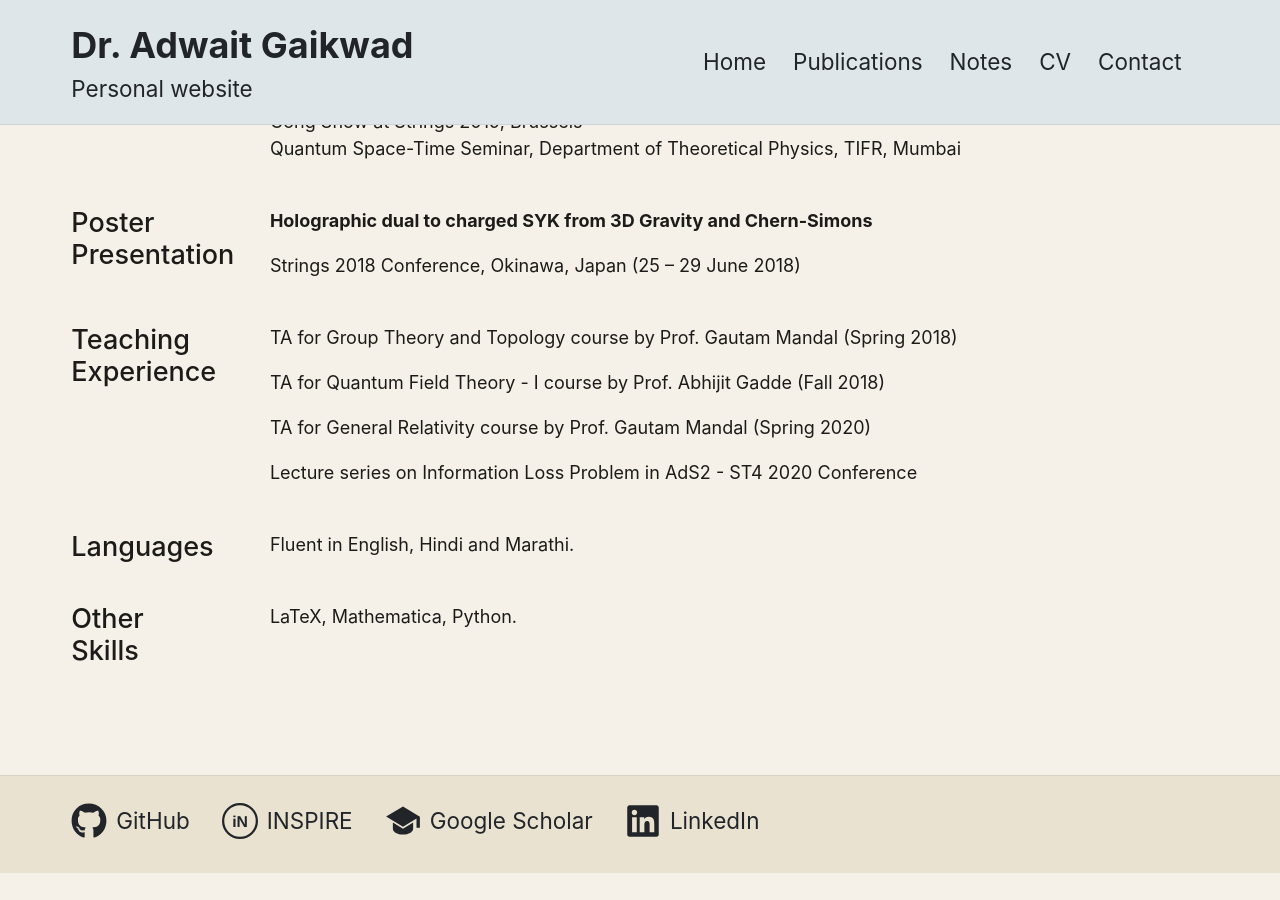
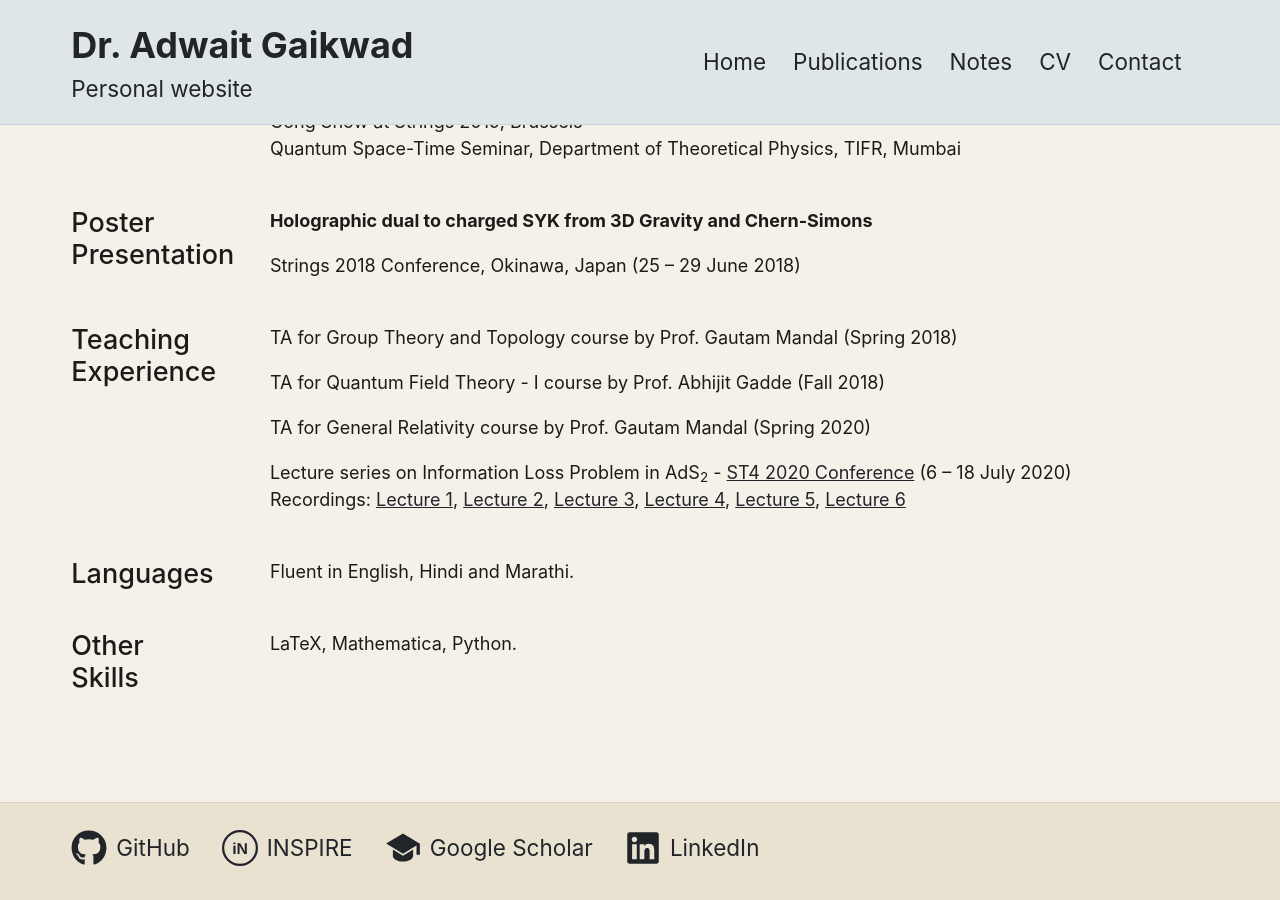
Before and after one commit to AdwaitGa/AdwaitGa.github.io, a Jekyll site: the page built from cv.md, in a window 1280 px wide and 900 px high, scrolled down 1199 px. Built offline with Jekyll 4.4.1, drawn with Linux system fonts in a browser that asks for light colours; before the commit the page ends 2072 px from its top, so only the background shows below that.

Commit message:
CV: link ST4 2020 conference and lecture recordings
Co-Authored-By: Claude Opus 5.5 <noreply@anthropic.com>

```diff
--- a/_data/cv/other.yml
+++ b/_data/cv/other.yml
@@ -6,7 +6,7 @@ teaching:
 - 'TA for Group Theory and Topology course by Prof. Gautam Mandal (Spring 2018)'
 - 'TA for Quantum Field Theory - I course by Prof. Abhijit Gadde (Fall 2018)'
 - 'TA for General Relativity course by Prof. Gautam Mandal (Spring 2020)'
-- 'Lecture series on Information Loss Problem in AdS2 - ST4 2020 Conference'
+- 'Lecture series on Information Loss Problem in AdS<sub>2</sub> - <a href="https://sites.google.com/view/st4-2020/home">ST4 2020 Conference</a> (6 – 18 July 2020)<br>Recordings: <a href="https://youtu.be/jLUdYPZWwFE?t=11063">Lecture 1</a>, <a href="https://youtu.be/1l1QfV5482A">Lecture 2</a>, <a href="https://youtu.be/ihbAvES0gmU?t=6079">Lecture 3</a>, <a href="https://youtu.be/OGWrPJx-DsE?t=11363">Lecture 4</a>, <a href="https://youtu.be/QEpe17WH4vU">Lecture 5</a>, <a href="https://youtu.be/2XK9dqwDA70?t=5839">Lecture 6</a>'
 
 languages: 'Fluent in English, Hindi and Marathi.'
 skills: 'LaTeX, Mathematica, Python.'
```
